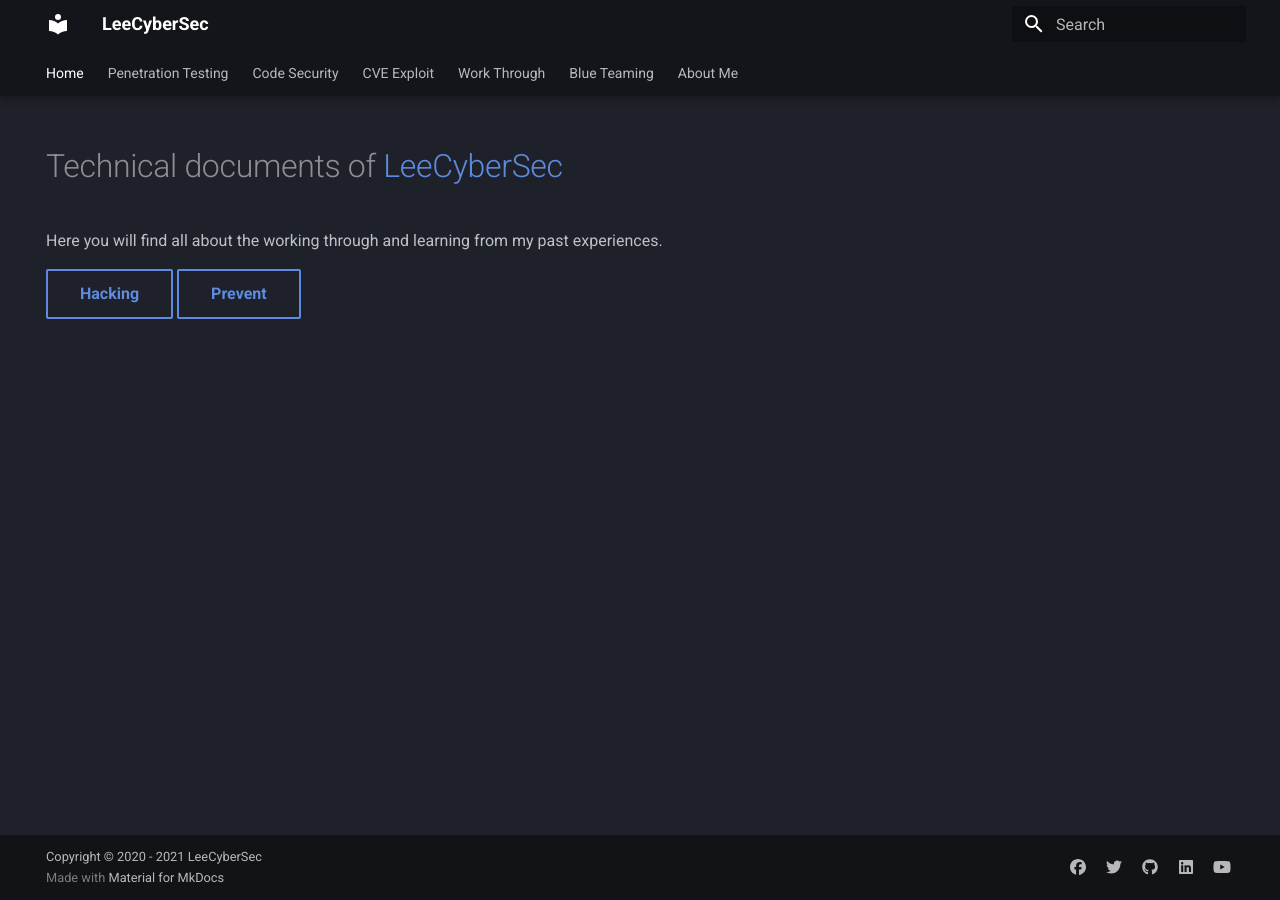
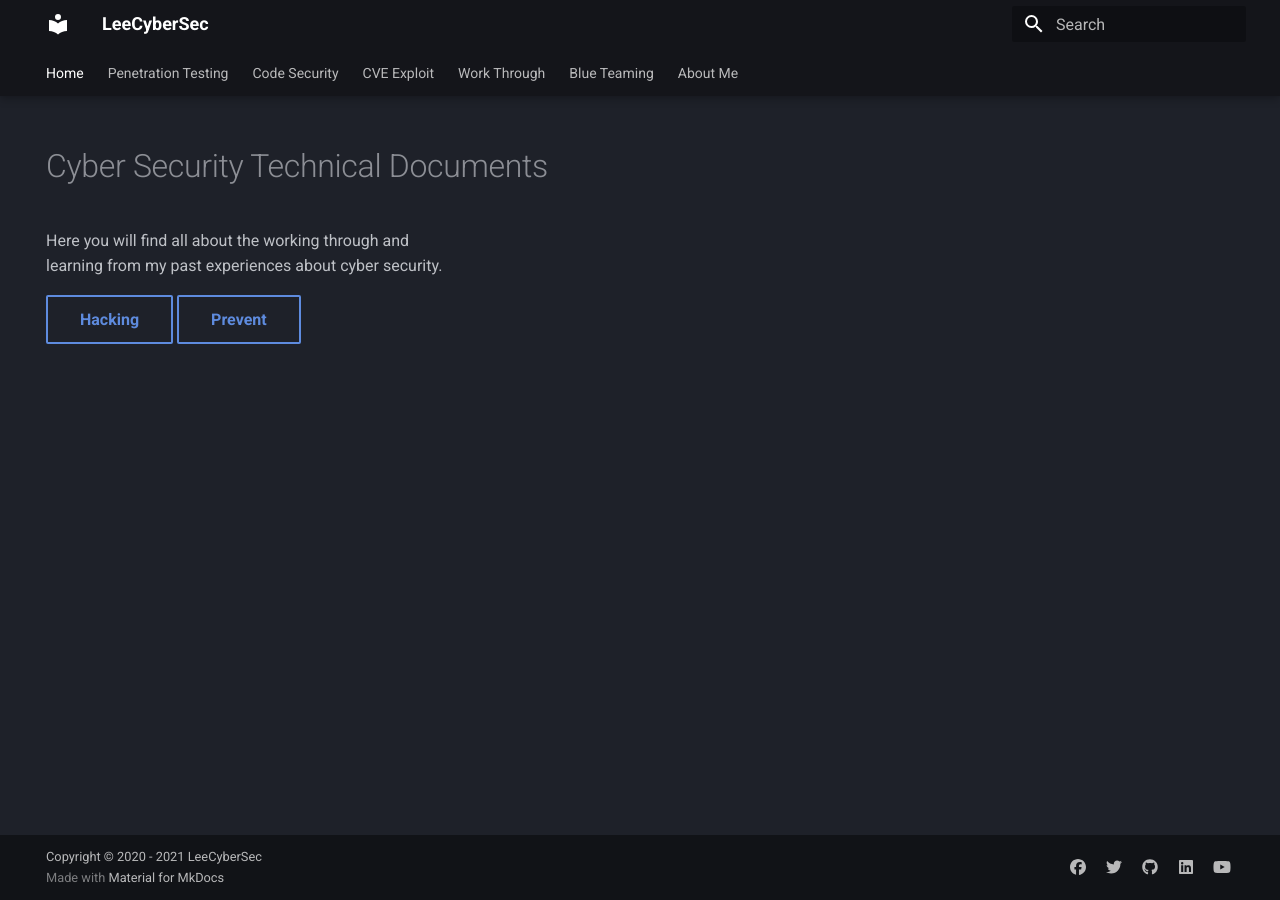
Before and after one commit to tunv0/tunv0.github.io, an MkDocs documentation site: the page built from docs/index.md, in a window 1280 px wide. Built offline with MkDocs 1.6.1 and Material for MkDocs 9.7.7, drawn with Linux system fonts in a browser that asks for light colours.

```diff
--- a/docs/index.md
+++ b/docs/index.md
@@ -4,9 +4,11 @@
   - toc        # Hide table of contents
 ---
 
-# Technical documents of <a href='https://leecybersec.com/' target="blank">LeeCyberSec</a>
+<!-- # <a href='https://leecybersec.com/' target="blank">LeeCyberSec</a><br/> -->
+# Cyber Security Technical Documents
 
-Here you will find all about the working through and learning from my past experiences.
+Here you will find all about the working through and<br/>
+learning from my past experiences about cyber security.
 
 [Hacking](/penetration-testing/table-of-contents/){: .md-button }
 [Prevent](/blue-teaming/comming-soon/){: .md-button }
```
Also changed, not shown: docs/work-through/vulnhub/comming-soon.md (+17 -0 lines).
